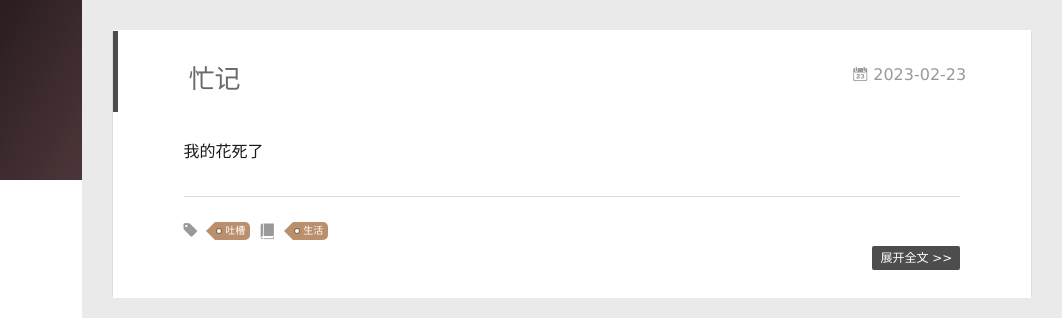
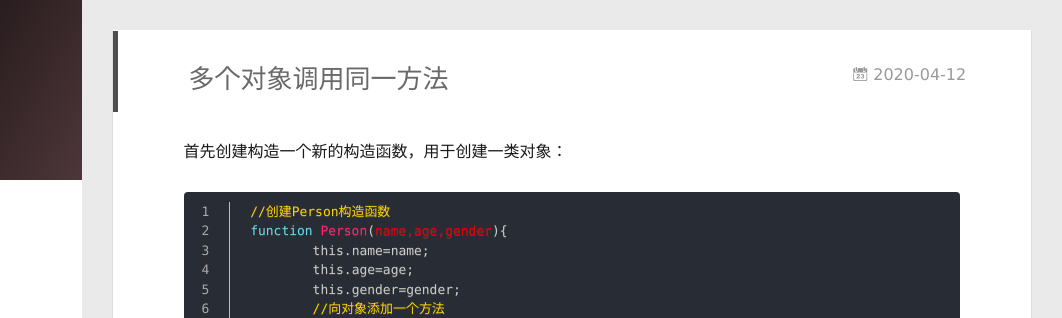
Before and after one commit to Warkyone/Warkyone.github.io, a plain HTML site: page index.html in a window 1280 px wide. Shown: the top 318 px of the page, 218-1280 px from the left. Drawn offline with Linux system fonts and the light colour scheme; no server answers; animation ran at ten frames a second.

Commit message:
Update index.html

```diff
--- a/index.html
+++ b/index.html
@@ -201,83 +201,7 @@
 
 
 
-    <article id="post-忙记" class="article article-type-post  article-index" itemscope itemprop="blogPost">
-  <div class="article-inner">
 
-      <header class="article-header">
-
-
-    <h1 itemprop="name">
-
-	  <a class="article-title" href="/2023/02/23/%E5%BF%99%E8%AE%B0/" target="_blank">忙记</a>
-
-    </h1>
-
-
-
-
-
-<a href="/2023/02/23/%E5%BF%99%E8%AE%B0/" class="archive-article-date">
-        <time datetime="2023-02-23T13:33:42.000Z" itemprop="datePublished"><i class="icon-calendar icon"></i>2023-02-23</time>
-</a>
-
-
-
-
-
-
-  </header>
-
-  <div class="article-entry" itemprop="articleBody">
-
-
-<p>我的花死了</p>
-
-
-
-
-
-
-
-  </div>
-  <div class="article-info article-info-index">
-
-
-	<div class="article-tag tagcloud">
-		<i class="icon-price-tags icon"></i>
-		<ul class="article-tag-list">
-
-        		<li class="article-tag-list-item">
-        			<a href="javascript:void(0)" class="js-tag article-tag-list-link color3">吐槽</a>
-        		</li>
-
-		</ul>
-	</div>
-
-
-	<div class="article-category tagcloud">
-		<i class="icon-book icon"></i>
-		<ul class="article-tag-list">
-
-        		<li class="article-tag-list-item">
-        			<a href="/categories/生活//" class="article-tag-list-link color3">生活</a>
-        		</li>
-
-		</ul>
-	</div>
-
-
-
-    <p class="article-more-link">
-      <a class="article-more-a" href="/2023/02/23/%E5%BF%99%E8%AE%B0/">展开全文 >></a>
-    </p>
-
-
-
-    <div class="clearfix"></div>
-  </div>
-  </div>
-</article>
 
 <aside class="wrap-side-operation">
     <div class="mod-side-operation">
```
